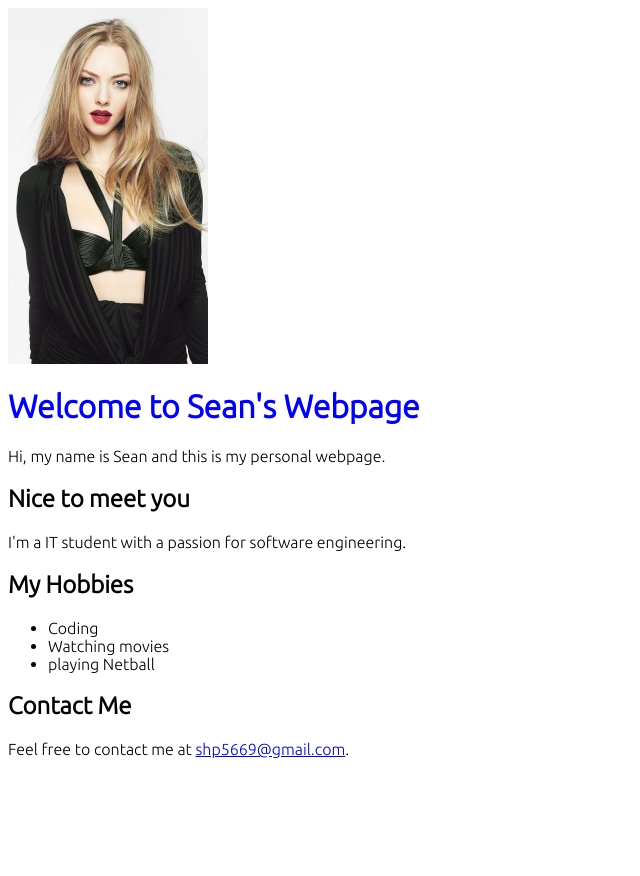
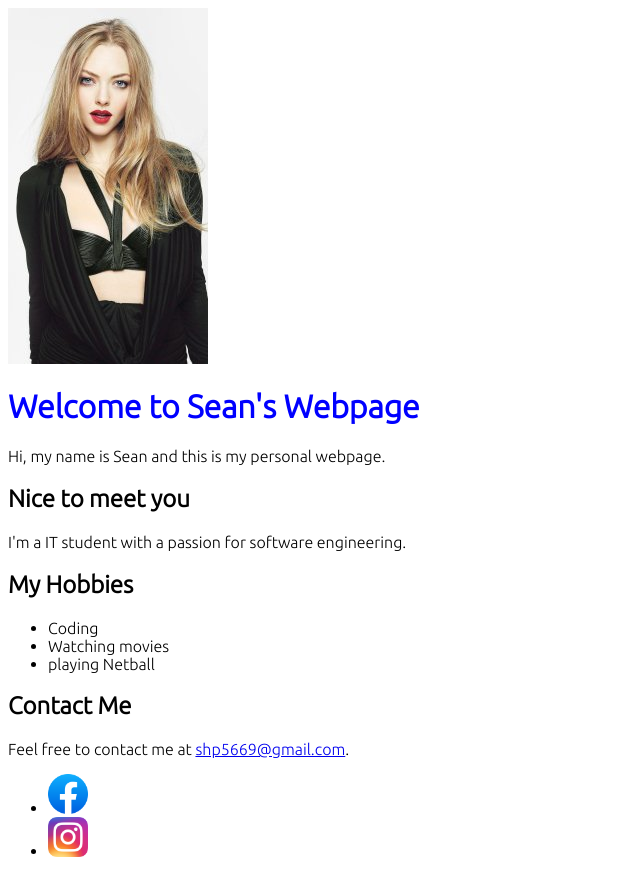
Before and after one commit to shp5669/Seaniblue, a plain HTML site: page index.html in a window 1280 px wide. Shown: the whole page, without its empty margins (0-640 px from the left). Before the commit the page ends 800 px from the top, so only its background shows below. Drawn offline with Linux system fonts and the light colour scheme.

Commit message:
socialmedia link

```diff
--- a/index.html
+++ b/index.html
@@ -20,5 +20,9 @@
     </ul>
     <h2>Contact Me</h2>
     <p>Feel free to contact me at <a href="mailto:shp5669@gmail.com">shp5669@gmail.com</a>.</p>
+    <ul class="social-icons">
+      <li><a href="https://www.facebook.com/shp5669"><img src="facebook-icon.png" alt="Facebook" height="40" weight="40"></a></li>
+      <li><a href="https://www.instagram.com/shp5669/"><img src="instagram-icon.png" alt="Instagram" height="40" weight="40"></a></li>
+    </ul>
   </body>
 </html>
```
Also changed, not shown: facebook-icon.png (added), instagram-icon.png (added), 1 other file.
